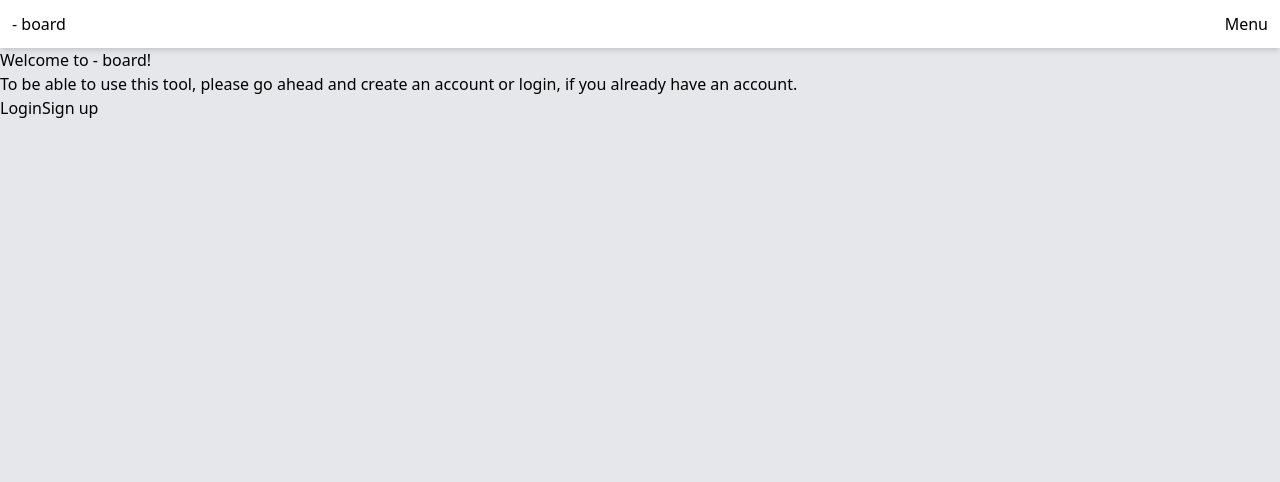
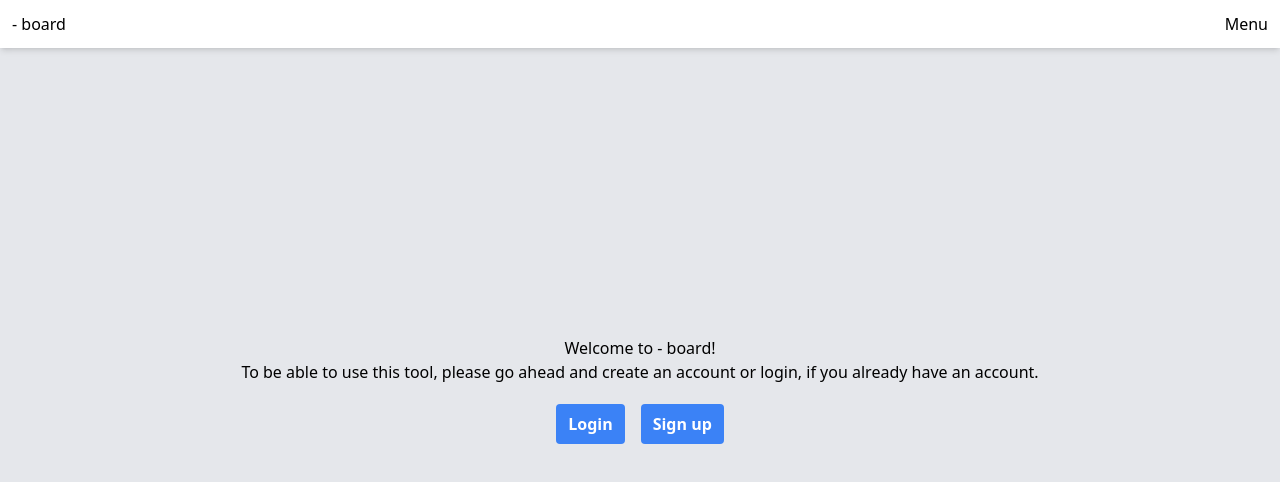
Before and after one commit to HoangNam-Phan/dashboard, a Next.js app: page / in a window 1280 px wide. Shown: the top 482 px of the page. Built offline with nearby package versions, Linux system fonts and the light colour scheme.

Commit message:
added button for login and signup navigation and some very basic styles

```diff
--- a/app/layout.tsx
+++ b/app/layout.tsx
@@ -1,10 +1,10 @@
-import Header from "@/components/Header";
-import type { Metadata } from "next";
-import "./globals.css";
+import Header from '@/components/Header';
+import type { Metadata } from 'next';
+import './globals.css';
 
 export const metadata: Metadata = {
-  title: "- board",
-  description: "Dashboard project created by Nam Phan",
+  title: '- board',
+  description: 'Dashboard project created by Nam Phan',
 };
 
 export default function RootLayout({
@@ -14,9 +14,9 @@ export default function RootLayout({
 }>) {
   return (
     <html lang="en">
-      <body className="h-full bg-gray-200">
+      <body className="h-screen bg-gray-200">
         <Header />
-        <main>{children}</main>
+        <main className="h-full">{children}</main>
       </body>
     </html>
   );
--- a/app/login/page.tsx
+++ b/app/login/page.tsx
@@ -10,7 +10,6 @@ function setCookie(name: string, value: string, days: number) {
   expirationDate.setDate(expirationDate.getDate() + days);
 
   const cookieString = `${name}=${value}; expires=${expirationDate.toUTCString()}; path=/`;
-
   document.cookie = cookieString;
 }
 
--- a/app/page.tsx
+++ b/app/page.tsx
@@ -1,16 +1,21 @@
 import Link from 'next/link';
+import Button from '@/components/Button';
 
 export default function Home() {
   return (
-    <div>
+    <div className="flex flex-col items-center justify-center h-full">
       <h1>Welcome to - board!</h1>
       <p>
         To be able to use this tool, please go ahead and create an account or
         login, if you already have an account.
       </p>
       <div>
-        <Link href="/login">Login</Link>
-        <Link href="/signup">Sign up</Link>
+        <Button>
+          <Link href="/login">Login</Link>
+        </Button>
+        <Button>
+          <Link href="/signup">Sign up</Link>
+        </Button>
       </div>
     </div>
   );
--- /dev/null
+++ b/components/Button.tsx
@@ -0,0 +1,13 @@
+import React, { ReactNode } from 'react';
+
+type ButtonProps = {
+  children: ReactNode;
+};
+
+export default function Button({children}: ButtonProps) {
+  return (
+    <button className="bg-blue-500 hover:bg-blue-700 text-white font-bold py-2 px-3 my-5 mx-2 rounded">
+      {children}
+    </button>
+  );
+}
--- a/components/Header.tsx
+++ b/components/Header.tsx
@@ -2,7 +2,7 @@ import Link from "next/link";
 
 export default function Header() {
   return (
-    <header className="bg-white shadow-md p-3 w-full flex justify-between">
+    <header className="absolute top-0 right-0 bg-white shadow-md p-3 w-full flex justify-between pos-abs">
       <Link href="/">- board</Link>
       <nav>
         <ol className="flex space-x-3">
--- a/components/UserForm.tsx
+++ b/components/UserForm.tsx
@@ -1,10 +1,10 @@
 import React from 'react';
 
-interface ErrorObject {
+type ErrorObject = {
   message: string;
 }
 
-interface LoginFormProps {
+type LoginFormProps = {
   title: string;
   submitText: string;
   formAction: (formData: FormData) => void;
```
Also changed, not shown: middleware.ts (+13 -5 lines).
